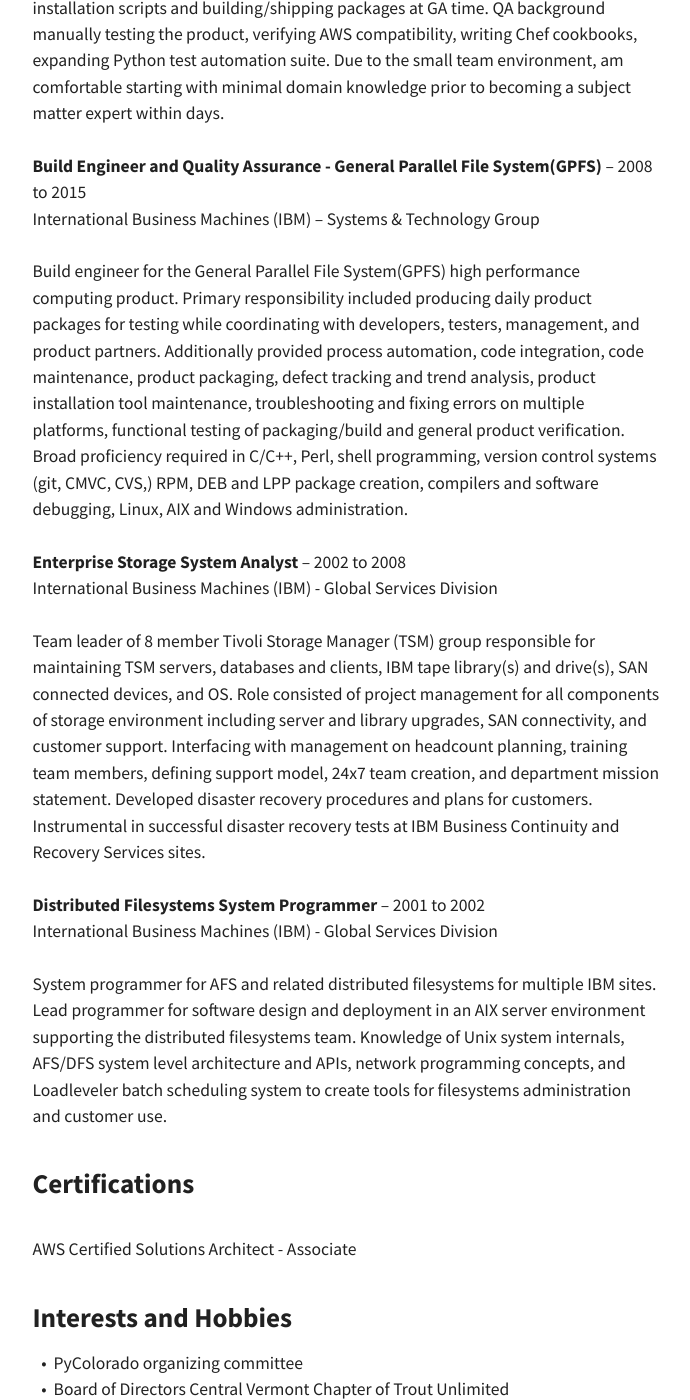
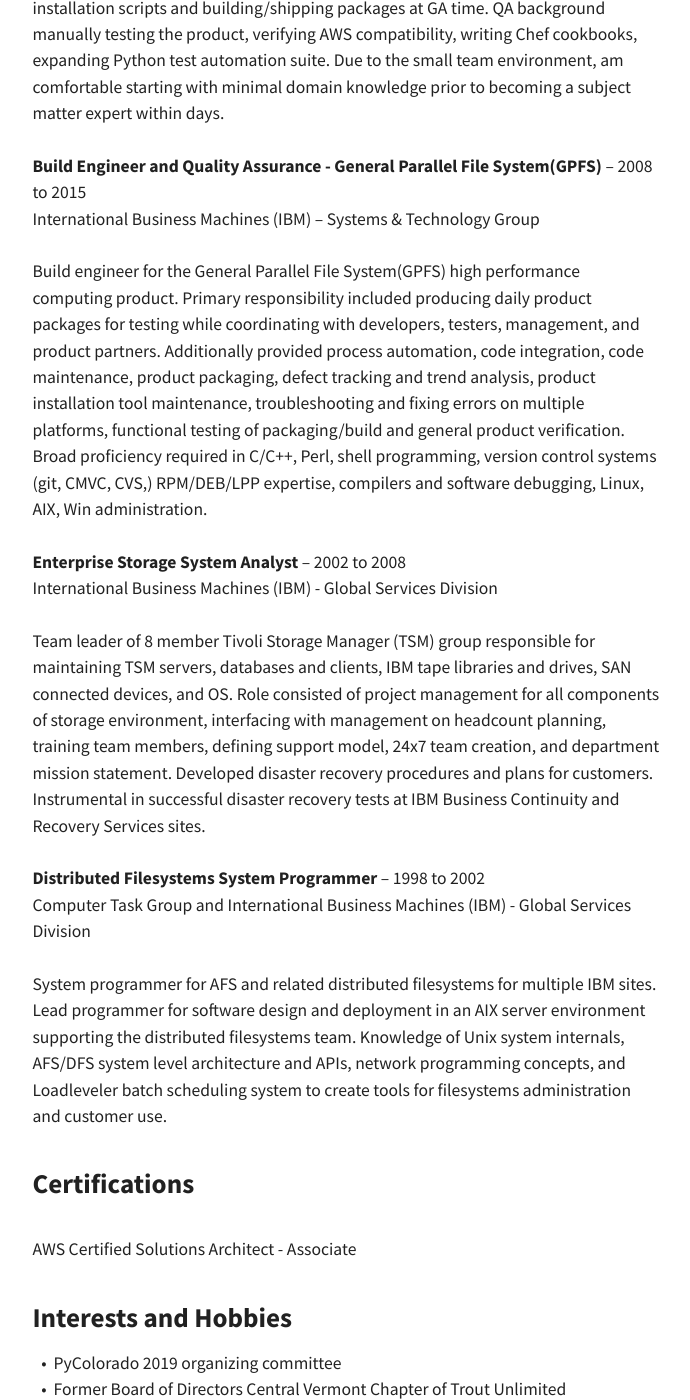
Before and after one commit to mbacchi/mbacchi.github.io, a Jekyll site: the page built from resume.html, in a window 1280 px wide and 1400 px high, scrolled down 1892 px. Shown: the whole window, without its empty margins (294-984 px from the left). Built offline with Jekyll 4.4.1, drawn with Linux system fonts in a browser that asks for light colours; some of the changed text lies outside the part shown.

Commit message:
update job descriptions

```diff
--- a/resume.html
+++ b/resume.html
@@ -129,8 +129,8 @@
       troubleshooting and fixing errors on multiple platforms, functional
       testing of packaging/build and general product verification. Broad
       proficiency required in C/C++, Perl, shell programming, version control
-      systems (git, CMVC, CVS,) RPM, DEB and LPP package creation, compilers and
-      software debugging, Linux, AIX and Windows administration.
+      systems (git, CMVC, CVS,) RPM/DEB/LPP expertise, compilers and software
+      debugging, Linux, AIX, Win administration.
 
       <br>
       <br>
@@ -141,10 +141,9 @@
       <br>
 
       Team leader of 8 member Tivoli Storage Manager (TSM) group responsible for
-      maintaining TSM servers, databases and clients, IBM tape library(s) and
-      drive(s), SAN connected devices, and OS. Role consisted of project
-      management for all components of storage environment including server and
-      library upgrades, SAN connectivity, and customer support. Interfacing with
+      maintaining TSM servers, databases and clients, IBM tape libraries and
+      drives, SAN connected devices, and OS. Role consisted of project
+      management for all components of storage environment, interfacing with
       management on headcount planning, training team members, defining support
       model, 24x7 team creation, and department mission statement. Developed
       disaster recovery procedures and plans for customers. Instrumental in
@@ -153,9 +152,9 @@
 
       <br>
       <br>
-      <b>Distributed Filesystems System Programmer</b> – 2001 to 2002
+      <b>Distributed Filesystems System Programmer</b> – 1998 to 2002
       <br>
-      International Business Machines (IBM) - Global Services Division
+      Computer Task Group and International Business Machines (IBM) - Global Services Division
       <br>
       <br>
 
@@ -175,8 +174,8 @@
       <br>
       <h4>Interests and Hobbies</h4>
       <ul>
-        <li>PyColorado organizing committee</li>
-        <li>Board of Directors Central Vermont Chapter of Trout Unlimited</li>
+        <li>PyColorado 2019 organizing committee</li>
+        <li>Former Board of Directors Central Vermont Chapter of Trout Unlimited</li>
         <li>Absentee member Code for America Brigade in Burlington Vermont</li>
         <li>Eagle Scout; fly fisherman and fly tier; avid stock investor; mediocre home cook.</li>
       </ul>
```
Also changed, not shown: other parts of resume.html (+2 -2 lines).
